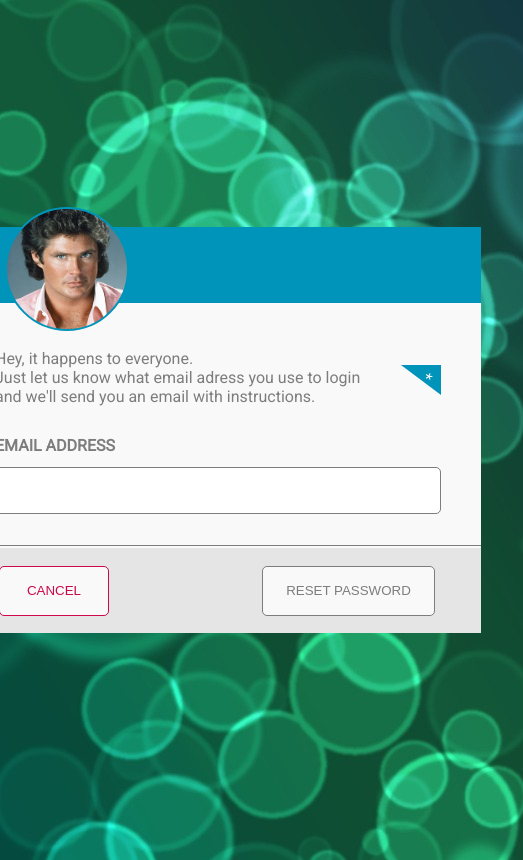
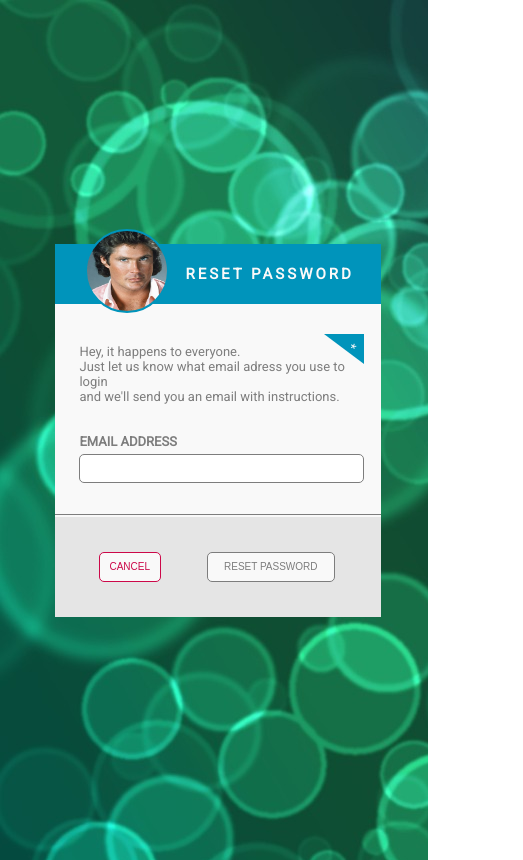
Before and after one commit to marasmadwa/form-with-validation, a website built with webpack: page index.html in a window 390 px wide. Both pictures are taken after a click on the link "Forgotten password?". Shown: the whole page, 523 px wide, since content can reach past the window. Built offline with nearby package versions, Linux system fonts and the light colour scheme.

Commit message:
RWD added

```diff
--- a/index.html
+++ b/index.html
@@ -44,6 +44,7 @@
     <div class="popup">
         <form class="form">
             <div class="profile">
+                <p id="resetText">RESET PASSWORD</p>
                 <div class="profilePicture"></div>
             </div>
             <div class="formGroup">
--- a/scss/_form.scss
+++ b/scss/_form.scss
@@ -29,13 +29,16 @@ form {
   }
   .formGroup {
     margin-top: 30px;
+    width: 90%;
+    margin-left: 5%;
     label {
       position: relative;
+      width: 100%;
     }
     input {
       margin-top: 12px;
       padding-left: 16px;
-      width: 526px;
+      width: 90%;
       height: 43px;
       border-radius: 5px;
       border: 1px solid #7d7d7d;
@@ -92,6 +95,7 @@ form {
     }
     .error {
       position: absolute;
+      bottom: -50%;
       right: 0;
     }
   }
@@ -99,12 +103,12 @@ form {
     text-align: center;
     line-height: 25px;
     margin-top: 30px;
-    width: 100%;
+    width: 90%;
     height: 43px;
     display: flex;
     flex-direction: row-reverse;
     justify-content: flex-end;
-    margin-left: 84px;
+    margin-left: 5%;
   }
   .checkboxLabel span {
     background-color: #e5e5e5;
@@ -167,55 +171,3 @@ form {
     }
   }
 }
-
-@media (max-width: 1060px) {
-  .container {
-    width: 1060px;
-  }
-}
-
-@media (max-width: 820px) {
-  .container {
-    width: 820px;
-    form{
-      width: 526px;
-      height: 487px;
-      .formGroup{
-        display: flex;
-        justify-content: center;
-        width: 526px;
-        input{
-          width: 486px;
-          .checkboxLabel{
-           display: flex;
-            justify-content: center;
-          }
-        }
-      }
-    }
-  }
-}
-
-@media (max-width: 620px) {
-  .container {
-    width: 620px;
-    form{
-      width: 526px;
-      height: 487px;
-      .formGroup{
-        display: flex;
-        justify-content: center;
-        width: 526px;
-        input{
-          width: 426px;
-        }
-      }
-    }
-  }
-}
-
-@media (max-width: 420px) {
-  .container {
-    width: 420px;
-  }
-}
--- /dev/null
+++ b/scss/_media.scss
@@ -0,0 +1,98 @@
+@media (max-width: 1060px) {
+  .container {
+    width: 1060px;
+  }
+}
+
+@media (max-width: 820px) {
+  .container {
+    width: 820px;
+    form {
+      width: 526px;
+      height: 487px;
+    }
+  }
+}
+
+@media (max-width: 620px) {
+  .container {
+    width: 620px;
+    form {
+      font-size: 13px;
+      width: 426px;
+      height: 387px;
+      .profilePicture {
+        top: -18px;
+        left: 40px;
+        border-radius: 50%;
+        width: 100px;
+        height: 100px;
+        background-size: 175px 125px;
+      }
+      .checkboxLabel {
+        margin-top: 10px;
+      }
+      .requiredField {
+        top: 8px;
+        right: 20.8px;
+      }
+    }
+  }
+}
+
+@media (max-width: 420px) {
+  .container {
+    width: 420px;
+    form {
+      p{
+        margin-top: 30px;
+      }
+      .formGroup {
+        margin-top: 10px;
+      }
+      font-size: 13px;
+      width: 326px;
+      height: 287px;
+      input {
+        height: 25px;
+        margin-top: 5px;
+      }
+      .profile{
+        height: 90px;
+      }
+      .profilePicture {
+        top: -15px;
+        left: 30px;
+        border-radius: 50%;
+        width: 80px;
+        height: 80px;
+        background-size: 155px 105px;
+      }
+      .checkboxLabel {
+        margin-top: 10px;
+      }
+      .requiredField {
+        top: 0;
+        right: 20px;
+      }
+      button {
+        margin-right: 46px;
+        width: 80px;
+        height: 30px;
+        font-size: 10px;
+      }
+    }
+  }
+  .popup form{
+    height: auto;
+    #resetText{
+      font-size: 15px;
+      line-height: 60px;
+      text-align: center;
+      margin-left: 5%;
+    }
+  }
+  .popup form .profile{
+    height: 60px;
+  }
+}
--- a/scss/_popup.scss
+++ b/scss/_popup.scss
@@ -8,6 +8,17 @@
     }
     input {
       margin-bottom: 34px;
+    }
+    #resetText{
+      position: absolute;
+      top: -50%;
+      left: 35%;
+      text-align: center;
+      color: #f9f9f9;
+      font-weight: bold;
+      font-size: 180%;
+      letter-spacing: 3px;
+      line-height: 90px;
     }
   }
   .resetBtn {
--- a/scss/main.scss
+++ b/scss/main.scss
@@ -2,3 +2,4 @@
 @import "_layoutConfig.scss";
 @import "_form.scss";
 @import "_popup.scss";
+@import "_media.scss";
```
Also changed, not shown: css/main.css, 1 other file.
